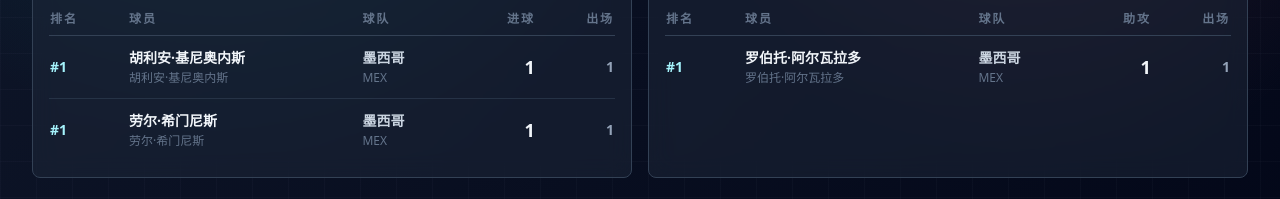
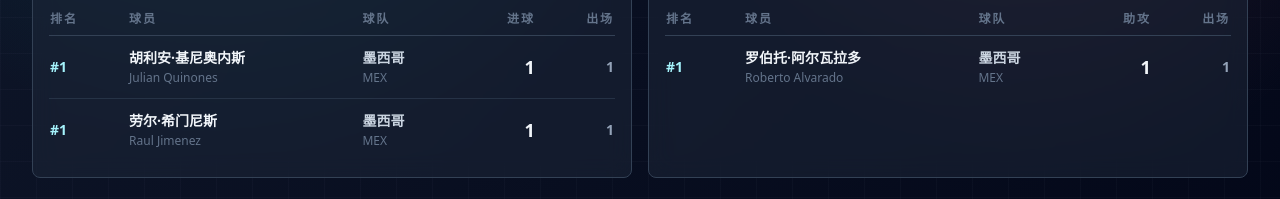
Before and after one commit to huayu2025ai-sketch/world-cup-26, a Next.js app: page /stats in a window 1280 px wide. Shown: the part 343-542 px from the top of the page. Built offline with nearby package versions, Linux system fonts and the light colour scheme.

Commit message:
fix(stats): 球员榜 player 字段使用英文名，chineseName 保留中文
- 进球榜/助攻榜的 player 字段改为英文原名
- chineseName 字段继续展示中文译名

```diff
--- a/constants/tournamentStats.ts
+++ b/constants/tournamentStats.ts
@@ -9,12 +9,12 @@ export type PlayerStat = {
 };
 
 export const goalsRanking: PlayerStat[] = [
-  { rank: 1, player: "胡利安·基尼奥内斯", chineseName: "胡利安·基尼奥内斯", team: "墨西哥", teamCode: "MEX", value: 1, matches: 1 },
-  { rank: 1, player: "劳尔·希门尼斯", chineseName: "劳尔·希门尼斯", team: "墨西哥", teamCode: "MEX", value: 1, matches: 1 }
+  { rank: 1, player: "Julian Quinones", chineseName: "胡利安·基尼奥内斯", team: "墨西哥", teamCode: "MEX", value: 1, matches: 1 },
+  { rank: 1, player: "Raul Jimenez", chineseName: "劳尔·希门尼斯", team: "墨西哥", teamCode: "MEX", value: 1, matches: 1 }
 ];
 
 export const assistsRanking: PlayerStat[] = [
-  { rank: 1, player: "罗伯托·阿尔瓦拉多", chineseName: "罗伯托·阿尔瓦拉多", team: "墨西哥", teamCode: "MEX", value: 1, matches: 1 }
+  { rank: 1, player: "Roberto Alvarado", chineseName: "罗伯托·阿尔瓦拉多", team: "墨西哥", teamCode: "MEX", value: 1, matches: 1 }
 ];
 
 export const statsNotice = {
```
